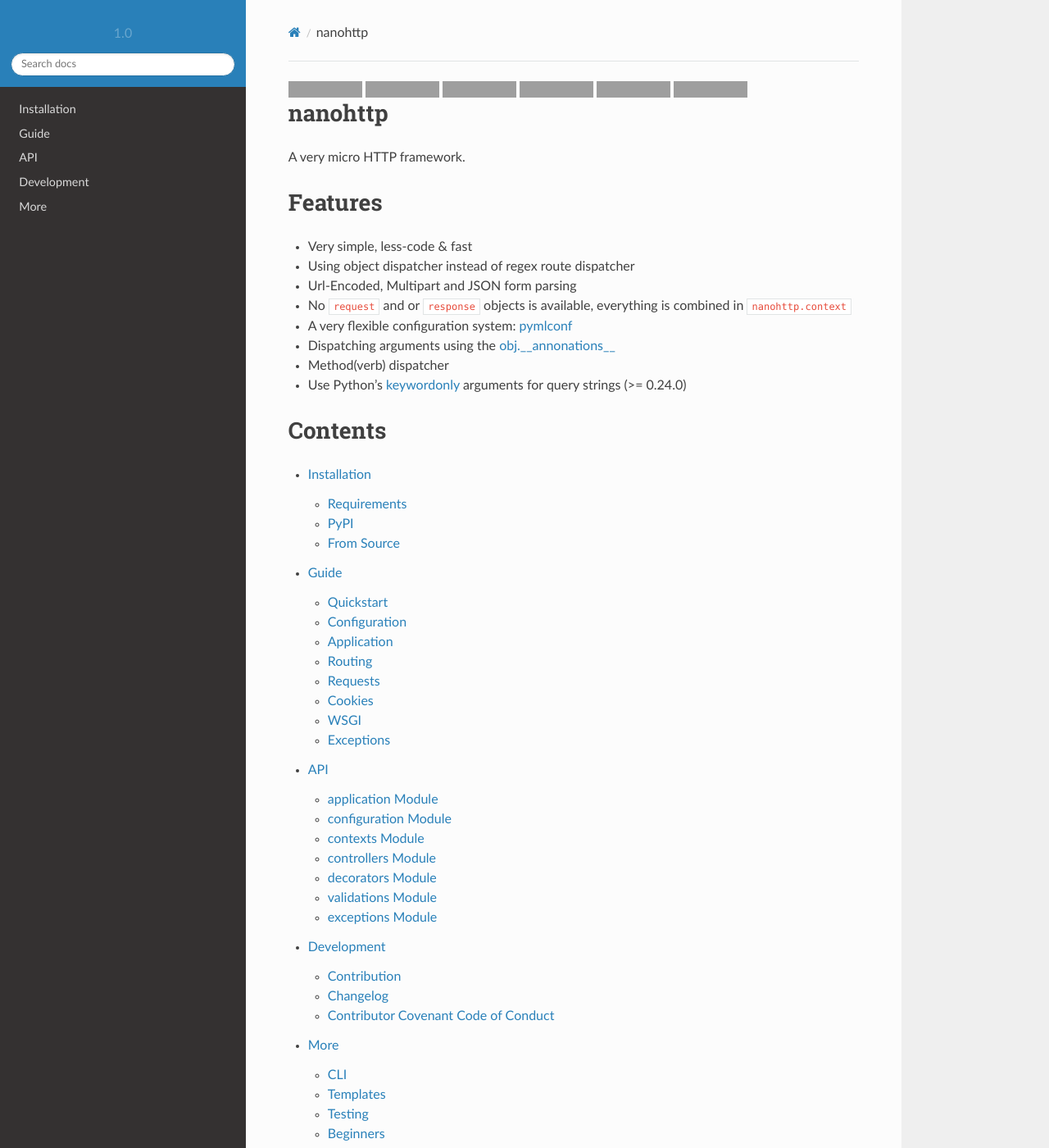
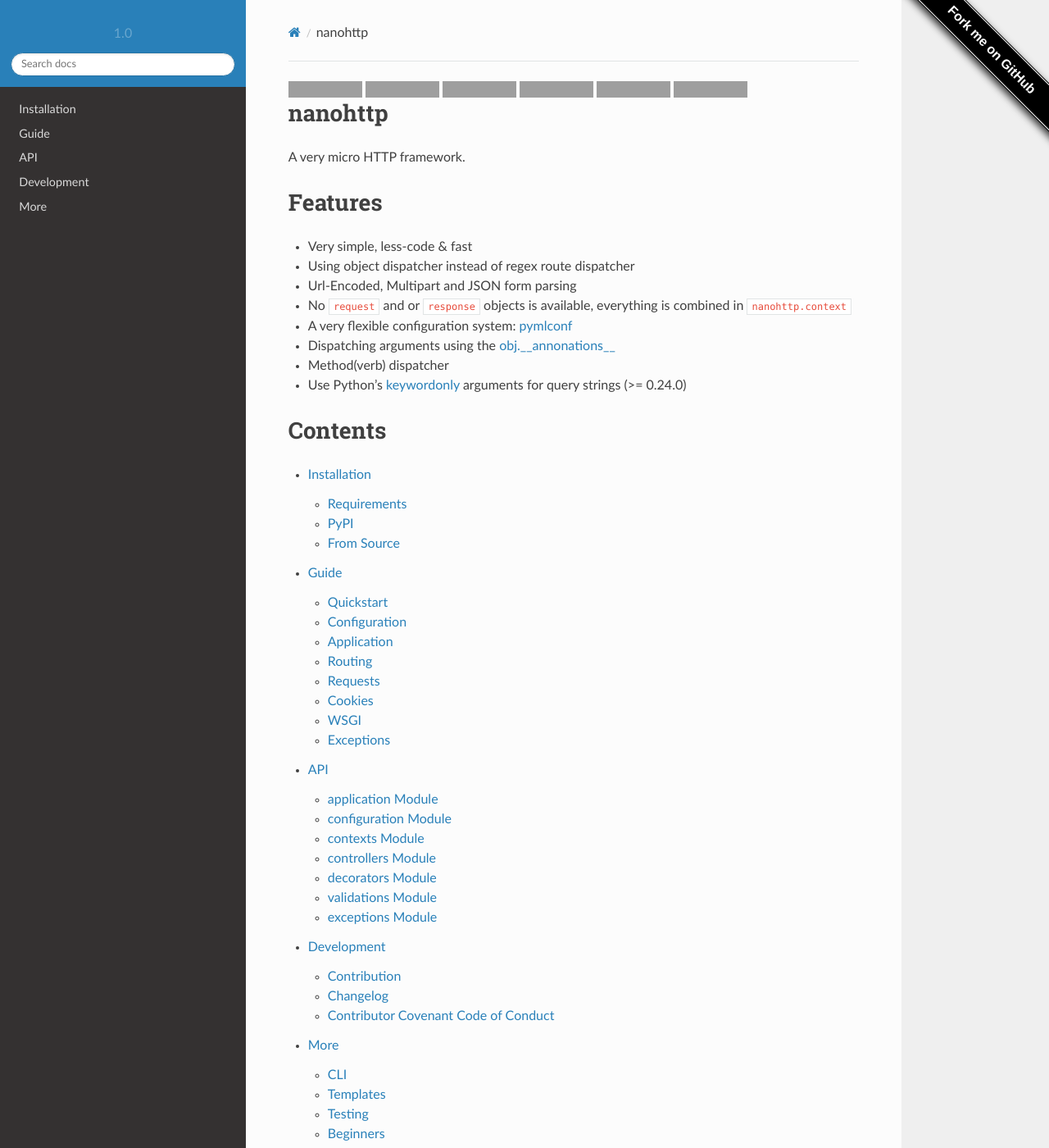
Before and after one commit to pylover/nanohttp, a Sphinx documentation site: the page built from sphinx/index.rst, in a window 1280 px wide and 1400 px high. Shown: the whole window at 82% size. Built offline with Sphinx 7.4.7 and the Read the Docs theme 2.0.0, drawn with Linux system fonts in a browser that asks for light colours; grey boxes are pictures that could not be loaded.

Commit message:
Add github link as a ribbon to sphinx template, Closes #80

```diff
--- a/sphinx/_static/css/style.css
+++ b/sphinx/_static/css/style.css
@@ -4,3 +4,86 @@
   border-radius: 4px;
   display: block;
 }
+
+#forkongithub a{
+  background:#000;
+  color:#fff;
+  text-decoration:none;
+  font-family:arial,sans-serif;
+  text-align:center;
+  font-weight:bold;
+  padding:5px 40px;
+  font-size:1rem;
+  line-height:2rem;
+  position:relative;
+  transition:0.5s;
+}
+
+#forkongithub a:hover{
+  background:#c11;
+  color:#fff;
+}
+
+#forkongithub a::before,#forkongithub a::after{
+  content:"";
+  width:100%;
+  display:block;
+  position:absolute;
+  top:1px;
+  left:0;
+  height:1px;
+  background:#fff;
+}
+
+#forkongithub a::after{
+  bottom:1px;
+  top:auto;
+}
+
+@media screen and (min-width:768px){
+  #forkongithub{
+    position:fixed;
+    display:block;
+    top:-20px;
+    right:-20px;
+    width:215px;
+    overflow:hidden;
+    height:215px;
+    z-index:9999;
+}
+
+  #forkongithub a{
+    width:300px;
+    position:absolute;
+    top:60px;
+    right:-60px;
+    transform:rotate(45deg);
+    -webkit-transform:rotate(45deg);
+    -ms-transform:rotate(45deg);
+    -moz-transform:rotate(45deg);
+    -o-transform:rotate(45deg);
+    box-shadow:4px 4px 10px rgba(0,0,0,0.8);
+  }
+
+  #forkongithub a.mobile {
+    display: none;
+  }
+}
+
+
+@media screen and (max-width:768px){
+  #forkongithub{
+    float: right;
+    margin-top: 88px;
+    margin-right: 25px;
+  }
+
+  #forkongithub a {
+    padding:5px 5px;
+  }
+
+
+  #forkongithub a.desktop {
+    display: none;
+  }
+}
--- a/sphinx/_templates/layout.html
+++ b/sphinx/_templates/layout.html
@@ -2,3 +2,10 @@
 {% block extrahead %}
     <link href="{{ pathto("_static/css/style.css", True) }}" rel="stylesheet" type="text/css">
 {% endblock %}
+
+{% block footer %}
+    <span id="forkongithub">
+      <a class="desktop" href="https://github.com/Carrene/nanohttp">Fork me on GitHub</a>
+      <a class="mobile" href="https://github.com/Carrene/nanohttp">Source</a>
+    </span>
+{% endblock %}
```
